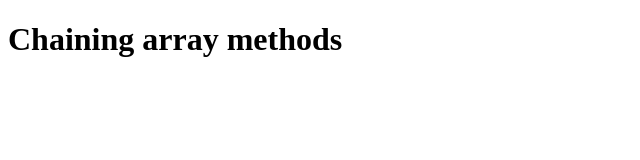
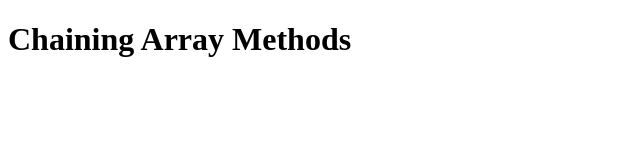
Before and after one commit to bytesavvie/javascript-ninja, a plain HTML site: page chapter_9/chain.html in a window 1280 px wide. Shown: the whole page, without its empty margins (0-640 px from the left). Drawn offline with Linux system fonts and the light colour scheme.

Commit message:
chain array methods

```diff
--- a/chapter_9/chain.html
+++ b/chapter_9/chain.html
@@ -7,7 +7,7 @@
     <title>Chain array methods</title>
   </head>
   <body>
-    <h1>Chaining array methods</h1>
+    <h1>Chaining Array Methods</h1>
     <script src="chain.js"></script>
   </body>
 </html>
```
